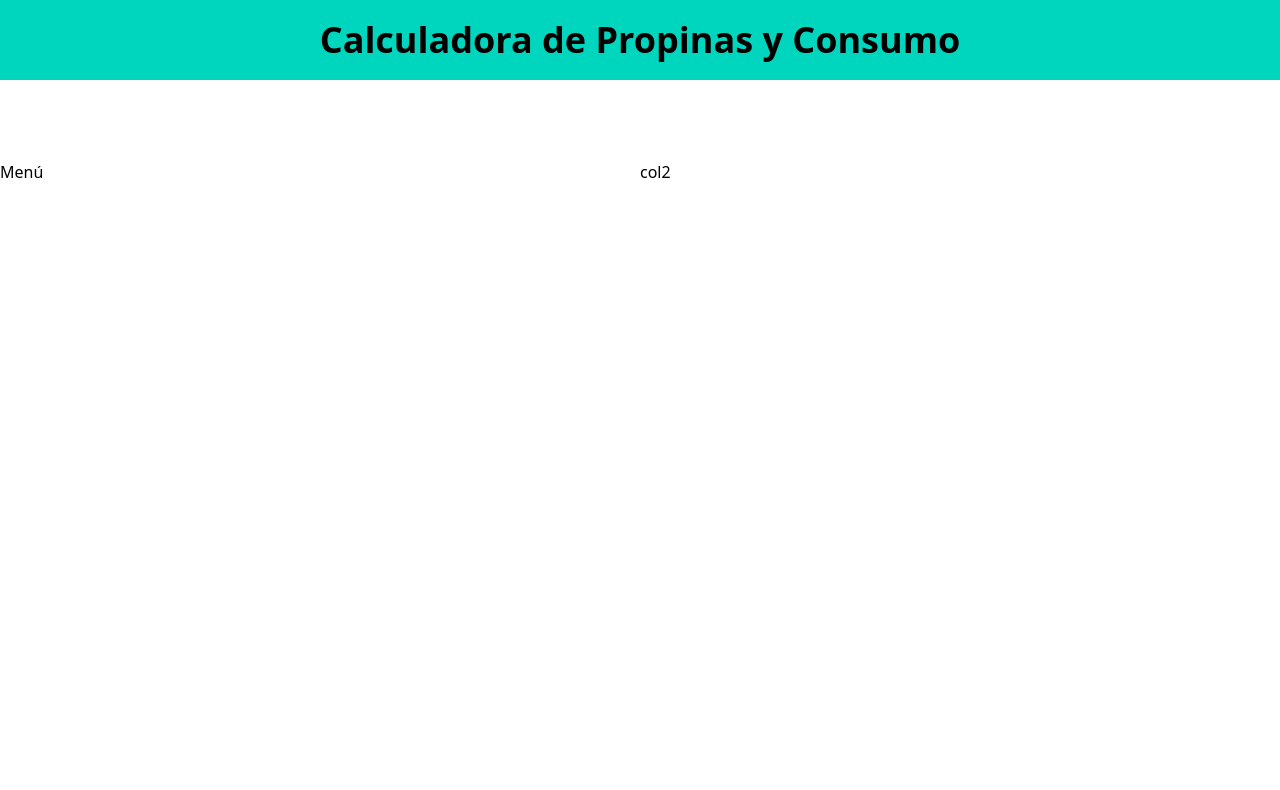
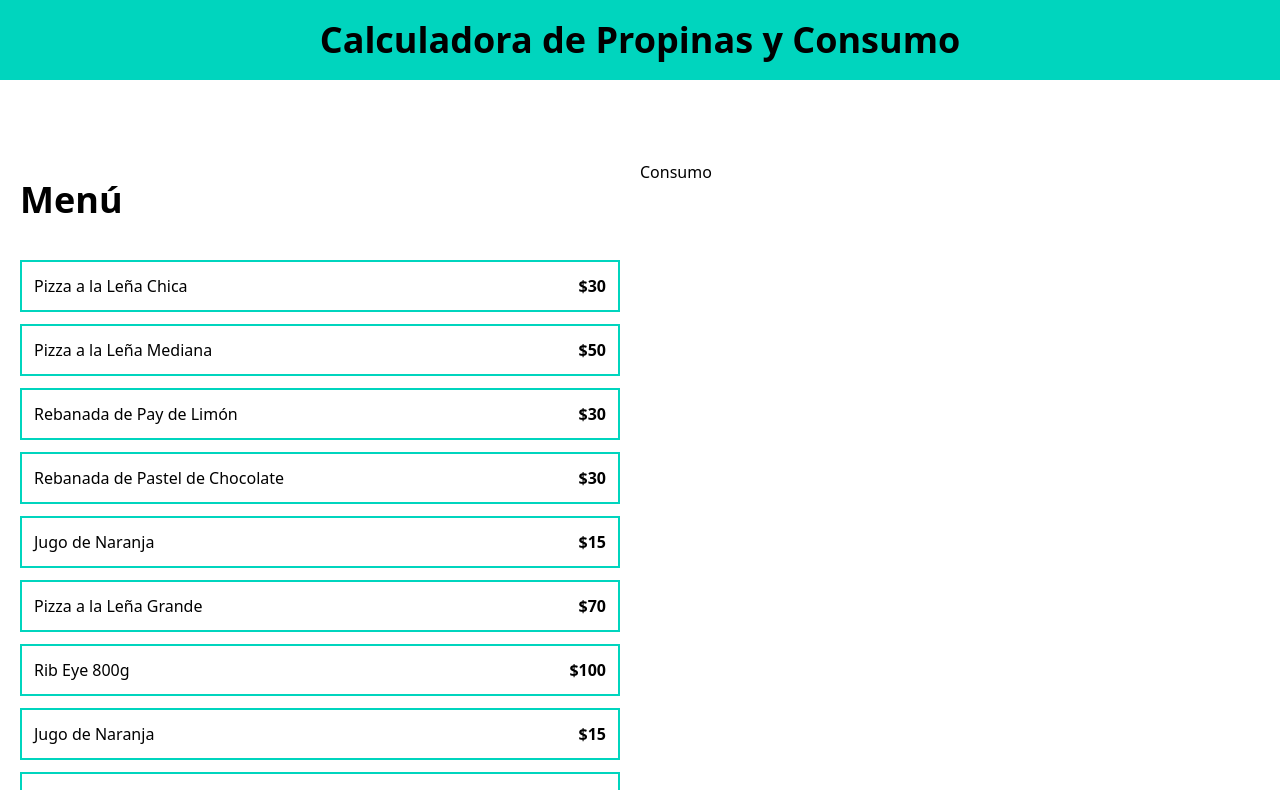
Before and after one commit to bmenc/calculadora_propinas, a React (Vite) app: page / in a window 1280 px wide. Shown: the top 790 px of the page. Built offline with nearby package versions, Linux system fonts and the light colour scheme.

Commit message:
112. Listando los productos del menú

```diff
--- a/src/App.tsx
+++ b/src/App.tsx
@@ -1,3 +1,4 @@
+import MenuItem from "./components/MenuItem";
 import { menuItems } from "./data/db";
 
 function App() {
@@ -9,11 +10,19 @@
         <h1 className="text-center text-4xl font-black">Calculadora de Propinas y Consumo</h1>
       </header>
       <main className="max-w-7xl mx-auto py-20 grid md:grid-cols-2">
-        <div>
-          <h2>Menú</h2>
+        <div className="p-5">
+          <h2 className="text-4xl font-black">Menú</h2>
+          <div className="space-y-3 mt-10">
+            {menuItems.map(item => (
+              <MenuItem
+                key={item.id}
+                item={item}
+              />
+            ))}
+          </div>
         </div>
         <div>
-          col2
+          Consumo
         </div>
       </main>
     </>
--- /dev/null
+++ b/src/components/MenuItem.tsx
@@ -0,0 +1,16 @@
+import type {MenuItem} from "../types";
+
+type MenuItemProps = {
+  item: MenuItem
+}
+
+export default function MenuItem({item}: MenuItemProps) {
+  return (
+    <button
+      className="border-2 border-teal-400 hover:bg-teal-200 w-full p-3 flex justify-between"
+    >
+      <p>{item.name}</p>
+      <p className="font-black">${item.price}</p>
+    </button>
+  )
+}
```
